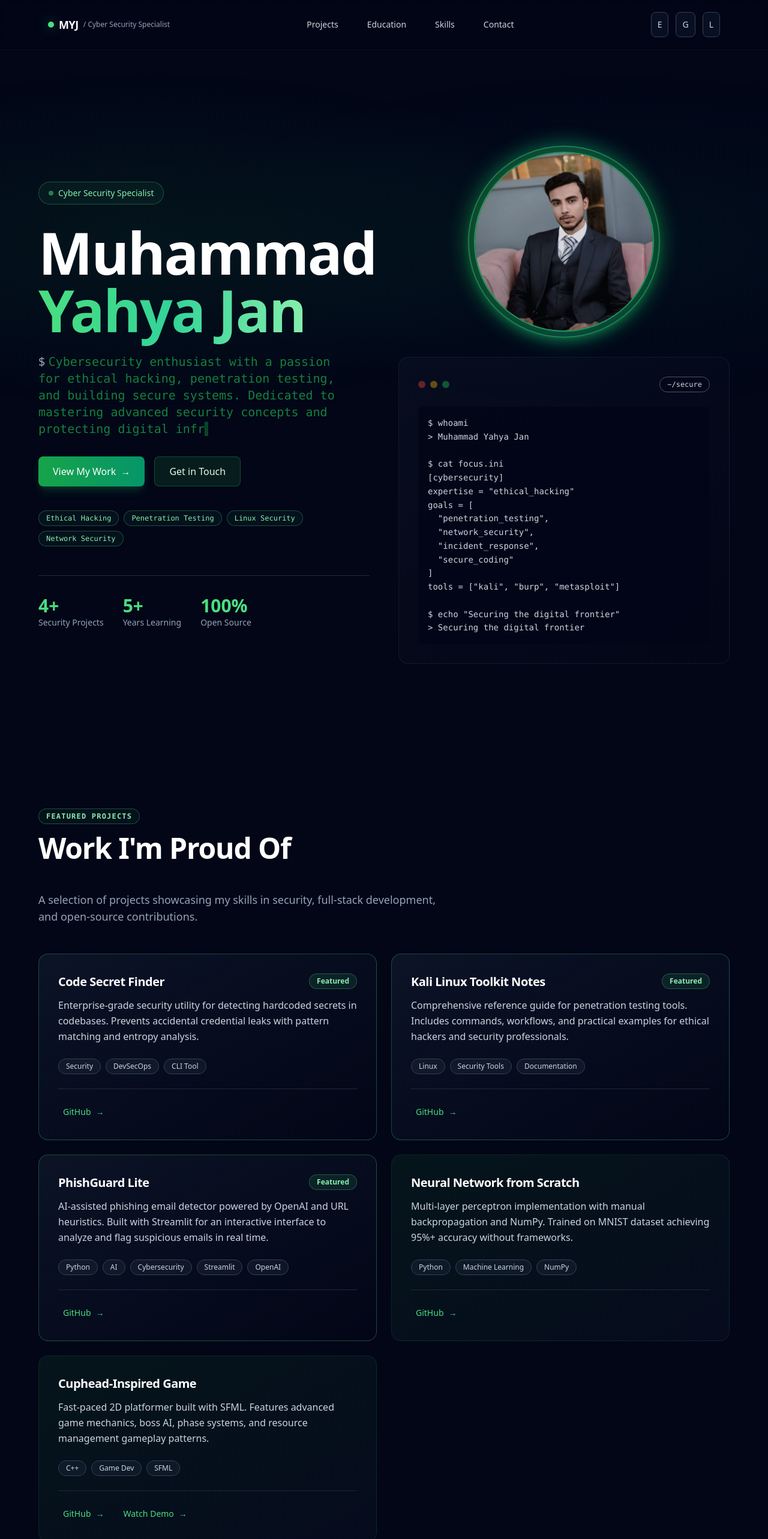
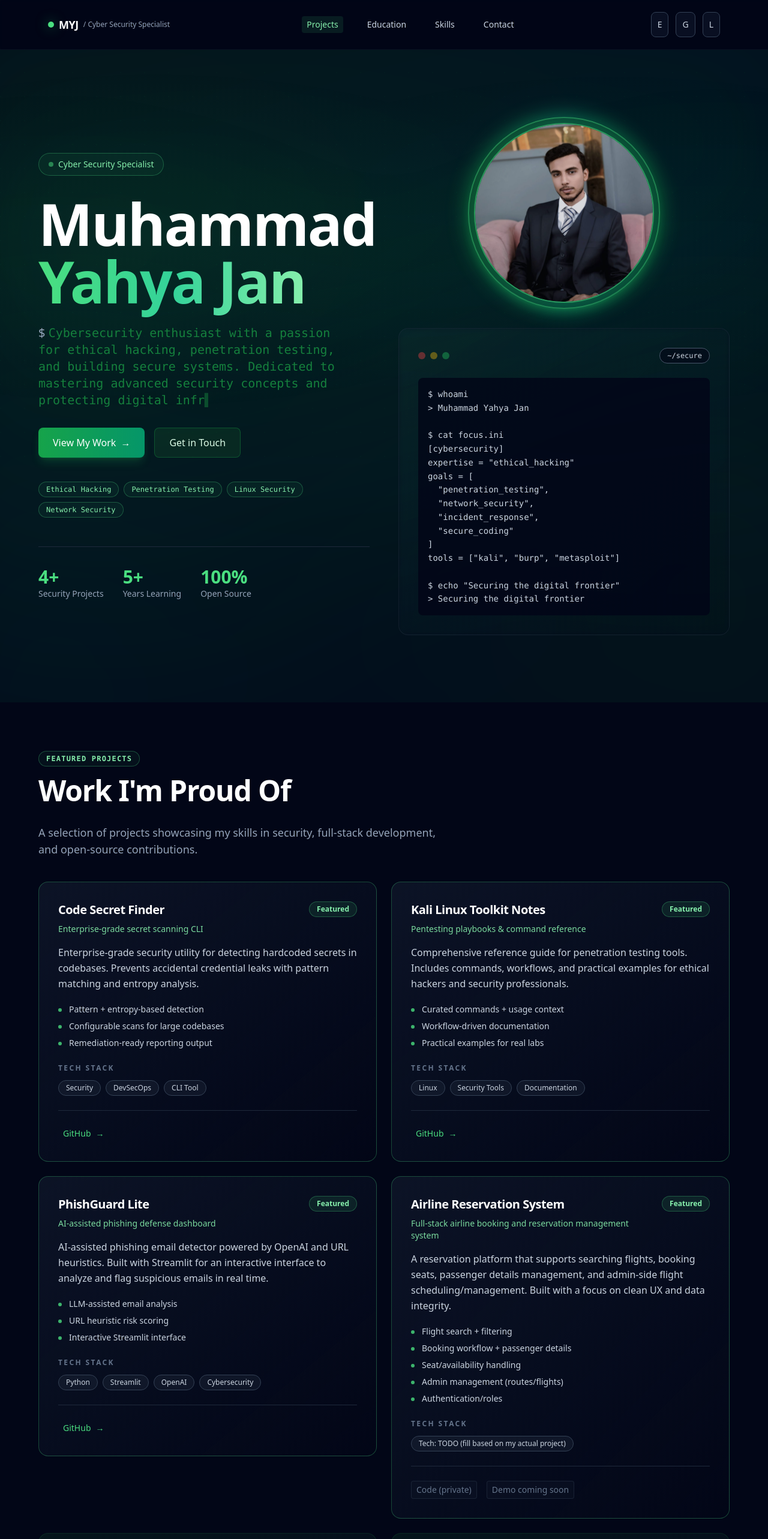
Before and after one commit to MuhammadYahya001/portfolio, a React (Vite) app: page / in a window 1280 px wide. Shown: the top 2566 px of the page at 60% size. Built offline with nearby package versions, Linux system fonts and the light colour scheme.

Commit message:
Add airline project and refine layout/animations
Agent-Logs-Url: https://github.com/MuhammadYahya001/portfolio/sessions/3f139a96-6104-4966-b1e8-0bdfa2a6c426

Co-authored-by: MuhammadYahya001 <187166150+MuhammadYahya001@users.noreply.github.com>

```diff
--- a/src/App.jsx
+++ b/src/App.jsx
@@ -5,6 +5,7 @@ import Education from './components/Education';
 import Skills from './components/Skills';
 import Contact from './components/Contact';
 import Footer from './components/Footer';
+import BackToTop from './components/BackToTop';
 
 export default function App() {
   return (
@@ -18,6 +19,7 @@ export default function App() {
         <Contact />
       </main>
       <Footer />
+      <BackToTop />
     </div>
   );
 }
--- /dev/null
+++ b/src/components/BackToTop.jsx
@@ -0,0 +1,50 @@
+import { useEffect, useState } from "react";
+
+export default function BackToTop() {
+  const [isVisible, setIsVisible] = useState(false);
+  const [reduceMotion, setReduceMotion] = useState(false);
+
+  useEffect(() => {
+    const media = window.matchMedia("(prefers-reduced-motion: reduce)");
+    const updatePreference = () => setReduceMotion(media.matches);
+    updatePreference();
+
+    if (media.addEventListener) {
+      media.addEventListener("change", updatePreference);
+      return () => media.removeEventListener("change", updatePreference);
+    }
+
+    media.addListener(updatePreference);
+    return () => media.removeListener(updatePreference);
+  }, []);
+
+  useEffect(() => {
+    const handleScroll = () => {
+      setIsVisible(window.scrollY > 500);
+    };
+
+    handleScroll();
+    window.addEventListener("scroll", handleScroll, { passive: true });
+    return () => window.removeEventListener("scroll", handleScroll);
+  }, []);
+
+  const handleClick = () => {
+    window.scrollTo({ top: 0, behavior: reduceMotion ? "auto" : "smooth" });
+  };
+
+  return (
+    <button
+      type="button"
+      onClick={handleClick}
+      aria-label="Back to top"
+      className={`fixed bottom-6 right-6 z-50 inline-flex items-center gap-2 rounded-full border border-green-400/30 bg-slate-950/80 px-4 py-2 text-sm font-semibold text-green-300 shadow-lg shadow-green-500/10 backdrop-blur transition-premium focus-ring ${
+        isVisible
+          ? "opacity-100 translate-y-0"
+          : "opacity-0 translate-y-4 pointer-events-none"
+      }`}
+    >
+      <span className="text-lg leading-none">↑</span>
+      Top
+    </button>
+  );
+}
--- a/src/components/Contact.jsx
+++ b/src/components/Contact.jsx
@@ -50,7 +50,7 @@ export default function Contact() {
         Whether you're interested in collaborating on a project, discussing cybersecurity, or just want to say hello—feel free to reach out.
       </p>
 
-      <div className="mt-12 grid gap-6 sm:grid-cols-3">
+      <div className="mt-10 grid gap-6 sm:grid-cols-3">
         {CONTACT_METHODS.map((method) => (
           <a
             key={method.label}
@@ -83,7 +83,7 @@ export default function Contact() {
         ))}
       </div>
 
-      <div className="mt-16 rounded-2xl border border-green-400/20 bg-gradient-to-r from-green-400/5 to-transparent p-8 hover:border-green-400/40 hover:bg-green-400/10 transition-all duration-500">
+      <div className="mt-12 rounded-2xl border border-green-400/20 bg-gradient-to-r from-green-400/5 to-transparent p-8 hover:border-green-400/40 hover:bg-green-400/10 transition-all duration-500">
         <h3 className="text-lg font-bold text-white flex items-center gap-2">
           <span className="relative flex h-3 w-3">
             <span className="animate-ping absolute inline-flex h-full w-full rounded-full bg-green-400 opacity-75"></span>
--- a/src/components/Education.jsx
+++ b/src/components/Education.jsx
@@ -11,7 +11,7 @@ export default function Education() {
       eyebrow="Background"
       title="Education & Growth"
     >
-      <div className="mt-12 grid gap-8 md:grid-cols-2 md:items-center scroll-reveal animate-slide-in-left">
+      <div className="mt-10 grid gap-8 md:grid-cols-2 md:items-center scroll-reveal animate-slide-in-left">
         {/* Image */}
         <div className="relative group overflow-hidden rounded-2xl order-2 md:order-1 hover:scale-105 transition-transform duration-500">
           <div className="absolute -inset-1 bg-gradient-to-r from-green-600 via-emerald-500 to-green-600 rounded-2xl blur-lg opacity-20 group-hover:opacity-40 transition-opacity duration-500" />
--- a/src/components/Hero.jsx
+++ b/src/components/Hero.jsx
@@ -42,9 +42,9 @@ export default function Hero() {
     <section
       ref={ref}
       id="top"
-      className="scroll-reveal relative px-4 py-20 sm:py-32 md:py-40"
+      className="scroll-reveal hero-ambient relative overflow-hidden px-4 py-16 sm:py-24 md:py-28"
     >
-      <div className="mx-auto max-w-6xl">
+      <div className="mx-auto max-w-6xl relative z-10">
         <div className="grid gap-12 md:grid-cols-2 md:items-center">
           {/* Text Content */}
           <div>
--- a/src/components/Navbar.jsx
+++ b/src/components/Navbar.jsx
@@ -9,6 +9,7 @@ const LINKS = [
 
 export default function Navbar() {
   const [isScrolled, setIsScrolled] = useState(false);
+  const [activeSection, setActiveSection] = useState(null);
 
   useEffect(() => {
     const handleScroll = () => {
@@ -17,6 +18,32 @@ export default function Navbar() {
 
     window.addEventListener('scroll', handleScroll, { passive: true });
     return () => window.removeEventListener('scroll', handleScroll);
+  }, []);
+
+  useEffect(() => {
+    const sectionIds = LINKS.map((link) => link.href.replace('#', ''));
+    const sections = sectionIds
+      .map((id) => document.getElementById(id))
+      .filter(Boolean);
+
+    if (!sections.length) return;
+
+    const observer = new IntersectionObserver(
+      (entries) => {
+        entries.forEach((entry) => {
+          if (entry.isIntersecting) {
+            setActiveSection(entry.target.id);
+          }
+        });
+      },
+      {
+        rootMargin: '-30% 0px -55% 0px',
+        threshold: 0.15,
+      }
+    );
+
+    sections.forEach((section) => observer.observe(section));
+    return () => observer.disconnect();
   }, []);
 
   return (
@@ -42,15 +69,22 @@ export default function Navbar() {
         </a>
 
         <nav className="hidden items-center gap-8 md:flex">
-          {LINKS.map((l) => (
+          {LINKS.map((l) => {
+            const isActive = activeSection === l.href.replace('#', '');
+            return (
             <a
               key={l.href}
               href={l.href}
-              className="text-sm font-medium text-slate-300 transition-premium hover:text-green-400 focus-ring rounded py-1 px-2"
+              aria-current={isActive ? 'page' : undefined}
+              className={`text-sm font-medium transition-premium focus-ring rounded py-1 px-2 ${
+                isActive
+                  ? 'text-green-300 bg-green-400/10'
+                  : 'text-slate-300 hover:text-green-400'
+              }`}
             >
               {l.label}
             </a>
-          ))}
+          )})}
         </nav>
 
         <div className="flex items-center gap-3">
@@ -76,15 +110,22 @@ export default function Navbar() {
 
       {/* Mobile menu indicator */}
       <div className="mx-auto flex max-w-6xl gap-3 px-4 pb-3 md:hidden">
-        {LINKS.map((l) => (
+        {LINKS.map((l) => {
+          const isActive = activeSection === l.href.replace('#', '');
+          return (
           <a
             key={l.href}
             href={l.href}
-            className="text-xs font-medium text-slate-400 transition-premium hover:text-green-400 focus-ring rounded px-2 py-1"
+            aria-current={isActive ? 'page' : undefined}
+            className={`text-xs font-medium transition-premium focus-ring rounded px-2 py-1 ${
+              isActive
+                ? 'text-green-300 bg-green-400/10'
+                : 'text-slate-400 hover:text-green-400'
+            }`}
           >
             {l.label}
           </a>
-        ))}
+        )})}
       </div>
     </header>
   );
--- a/src/components/ProjectCard.jsx
+++ b/src/components/ProjectCard.jsx
@@ -1,6 +1,17 @@
 import { useScrollReveal } from "../hooks/useScrollReveal";
 
-export default function ProjectCard({ title, desc, tags, repoUrl, liveUrl, featured }) {
+export default function ProjectCard({
+  title,
+  tagline,
+  desc,
+  highlights,
+  tech,
+  repoUrl,
+  liveUrl,
+  repoLabel,
+  liveLabel,
+  featured,
+}) {
   const ref = useScrollReveal();
 
   return (
@@ -17,9 +28,16 @@ export default function ProjectCard({ title, desc, tags, repoUrl, liveUrl, featu
 
       <div className="relative p-6 md:p-8">
         <div className="flex items-start justify-between gap-4">
+          <div>
             <h3 className="text-xl font-bold tracking-tight text-white">
               {title}
             </h3>
+            {tagline && (
+              <p className="mt-2 text-sm font-medium text-green-300/90">
+                {tagline}
+              </p>
+            )}
+          </div>
           {featured && (
             <span className="whitespace-nowrap rounded-full border border-green-400/30 bg-green-400/10 px-3 py-1 text-xs font-semibold text-green-300">
               Featured
@@ -27,12 +45,28 @@ export default function ProjectCard({ title, desc, tags, repoUrl, liveUrl, featu
           )}
         </div>
 
-        <p className="mt-3 text-base leading-relaxed text-slate-300">
+        <p className="mt-4 text-base leading-relaxed text-slate-300">
           {desc}
         </p>
 
-        <div className="mt-6 flex flex-wrap gap-2">
-          {tags?.map((t) => (
+        {highlights?.length ? (
+          <ul className="mt-5 space-y-2 text-sm text-slate-300">
+            {highlights.map((item) => (
+              <li key={item} className="flex gap-3">
+                <span className="mt-2 h-1.5 w-1.5 rounded-full bg-green-400/80" />
+                <span>{item}</span>
+              </li>
+            ))}
+          </ul>
+        ) : null}
+
+        {tech?.length ? (
+          <div className="mt-6">
+            <p className="text-xs font-semibold uppercase tracking-[0.2em] text-slate-500">
+              Tech stack
+            </p>
+            <div className="mt-3 flex flex-wrap gap-2">
+              {tech.map((t) => (
                 <span
                   key={t}
                   className="rounded-full border border-slate-700 bg-slate-800/40 px-3 py-1 text-xs font-medium text-slate-300 transition-premium group-hover:border-green-400/40 group-hover:bg-green-400/5 group-hover:text-green-300"
@@ -41,6 +75,8 @@ export default function ProjectCard({ title, desc, tags, repoUrl, liveUrl, featu
                 </span>
               ))}
             </div>
+          </div>
+        ) : null}
 
         <div className="mt-6 flex flex-wrap gap-4 border-t border-slate-800 pt-6">
           {repoUrl && (
@@ -54,6 +90,14 @@ export default function ProjectCard({ title, desc, tags, repoUrl, liveUrl, featu
               <span className="transition-premium group-hover:translate-x-1">→</span>
             </a>
           )}
+          {!repoUrl && repoLabel && (
+            <span
+              aria-disabled="true"
+              className="inline-flex items-center gap-2 rounded px-2 py-1 text-sm font-medium text-slate-500 border border-slate-800/80 bg-slate-900/40"
+            >
+              {repoLabel}
+            </span>
+          )}
 
           {liveUrl && (
             <a
@@ -66,6 +110,14 @@ export default function ProjectCard({ title, desc, tags, repoUrl, liveUrl, featu
               <span className="transition-premium group-hover:translate-x-1">→</span>
             </a>
           )}
+          {!liveUrl && liveLabel && (
+            <span
+              aria-disabled="true"
+              className="inline-flex items-center gap-2 rounded px-2 py-1 text-sm font-medium text-slate-500 border border-slate-800/80 bg-slate-900/40"
+            >
+              {liveLabel}
+            </span>
+          )}
         </div>
       </div>
     </article>
--- a/src/components/Projects.jsx
+++ b/src/components/Projects.jsx
@@ -5,40 +5,87 @@ import { useScrollReveal } from "../hooks/useScrollReveal";
 const PROJECTS = [
   {
     title: "Code Secret Finder",
+    tagline: "Enterprise-grade secret scanning CLI",
     desc:
       "Enterprise-grade security utility for detecting hardcoded secrets in codebases. Prevents accidental credential leaks with pattern matching and entropy analysis.",
-    tags: ["Security", "DevSecOps", "CLI Tool"],
+    highlights: [
+      "Pattern + entropy-based detection",
+      "Configurable scans for large codebases",
+      "Remediation-ready reporting output",
+    ],
+    tech: ["Security", "DevSecOps", "CLI Tool"],
     repoUrl: "https://github.com/MuhammadYahya001/code-secret-finder",
     featured: true,
   },
   {
     title: "Kali Linux Toolkit Notes",
+    tagline: "Pentesting playbooks & command reference",
     desc:
       "Comprehensive reference guide for penetration testing tools. Includes commands, workflows, and practical examples for ethical hackers and security professionals.",
-    tags: ["Linux", "Security Tools", "Documentation"],
+    highlights: [
+      "Curated commands + usage context",
+      "Workflow-driven documentation",
+      "Practical examples for real labs",
+    ],
+    tech: ["Linux", "Security Tools", "Documentation"],
     repoUrl: "https://github.com/MuhammadYahya001/kali-linux-toolkit-notes",
     featured: true,
   },
   {
     title: "PhishGuard Lite",
+    tagline: "AI-assisted phishing defense dashboard",
     desc:
       "AI-assisted phishing email detector powered by OpenAI and URL heuristics. Built with Streamlit for an interactive interface to analyze and flag suspicious emails in real time.",
-    tags: ["Python", "AI", "Cybersecurity", "Streamlit", "OpenAI"],
+    highlights: [
+      "LLM-assisted email analysis",
+      "URL heuristic risk scoring",
+      "Interactive Streamlit interface",
+    ],
+    tech: ["Python", "Streamlit", "OpenAI", "Cybersecurity"],
     repoUrl: "https://github.com/MuhammadYahya001/phishguard-lite",
     featured: true,
   },
   {
+    title: "Airline Reservation System",
+    tagline: "Full-stack airline booking and reservation management system",
+    desc:
+      "A reservation platform that supports searching flights, booking seats, passenger details management, and admin-side flight scheduling/management. Built with a focus on clean UX and data integrity.",
+    highlights: [
+      "Flight search + filtering",
+      "Booking workflow + passenger details",
+      "Seat/availability handling",
+      "Admin management (routes/flights)",
+      "Authentication/roles",
+    ],
+    tech: ["Tech: TODO (fill based on my actual project)"],
+    repoLabel: "Code (private)",
+    liveLabel: "Demo coming soon",
+    featured: true,
+  },
+  {
     title: "Neural Network from Scratch",
+    tagline: "Backpropagation built from first principles",
     desc:
       "Multi-layer perceptron implementation with manual backpropagation and NumPy. Trained on MNIST dataset achieving 95%+ accuracy without frameworks.",
-    tags: ["Python", "Machine Learning", "NumPy"],
+    highlights: [
+      "Manual forward + backprop",
+      "MNIST training pipeline",
+      "Framework-free implementation",
+    ],
+    tech: ["Python", "Machine Learning", "NumPy"],
     repoUrl: "https://github.com/MuhammadYahya001/mvc-mlp-24i-2030",
   },
   {
     title: "Cuphead-Inspired Game",
+    tagline: "Boss-driven 2D action platformer",
     desc:
       "Fast-paced 2D platformer built with SFML. Features advanced game mechanics, boss AI, phase systems, and resource management gameplay patterns.",
-    tags: ["C++", "Game Dev", "SFML"],
+    highlights: [
+      "Multi-phase boss AI systems",
+      "Physics + resource management loops",
+      "Custom SFML rendering pipeline",
+    ],
+    tech: ["C++", "Game Dev", "SFML"],
     repoUrl: "https://github.com/MuhammadYahya001/Cuphead-Game",
     liveUrl: "https://youtu.be/N7H8UPZk85w",
   },
@@ -58,7 +105,7 @@ export default function Projects() {
         A selection of projects showcasing my skills in security, full-stack development, and open-source contributions.
       </p>
 
-      <div className="mt-12 grid gap-6 sm:grid-cols-2">
+      <div className="mt-10 grid gap-6 sm:grid-cols-2">
         {PROJECTS.map((p, index) => (
           <div key={p.title} style={{ animationDelay: `${index * 150}ms` }} className="scroll-reveal">
             <ProjectCard {...p} featured={p.featured} />
@@ -66,7 +113,7 @@ export default function Projects() {
         ))}
       </div>
 
-      <div className="mt-12 rounded-2xl border border-slate-800 bg-gradient-to-r from-slate-900/40 to-transparent p-8">
+      <div className="mt-10 rounded-2xl border border-slate-800 bg-gradient-to-r from-slate-900/40 to-transparent p-8">
         <p className="text-sm text-slate-400">
           <span className="font-semibold text-green-400">Interested in more?</span>{' '}
           Check out my{' '}
--- a/src/components/Section.jsx
+++ b/src/components/Section.jsx
@@ -1,4 +1,3 @@
-import { useScrollReveal } from "../hooks/useScrollReveal";
 import { forwardRef } from "react";
 
 const Section = forwardRef(({ id, eyebrow, title, children }, ref) => {
@@ -6,10 +5,10 @@ const Section = forwardRef(({ id, eyebrow, title, children }, ref) => {
     <section
       ref={ref}
       id={id}
-      className="scroll-mt-32 scroll-reveal px-4 py-12 sm:py-20"
+      className="scroll-mt-32 scroll-reveal px-4 py-10 sm:py-16 lg:py-20"
     >
       <div className="mx-auto max-w-6xl">
-        <div className="mb-12">
+        <div className="mb-8">
           {eyebrow && (
             <p className="inline-block rounded-full border border-green-400/30 bg-green-400/5 px-3 py-1 font-mono text-xs font-semibold uppercase tracking-widest text-green-300">
               {eyebrow}
--- a/src/index.css
+++ b/src/index.css
@@ -32,15 +32,27 @@ body {
   }
 }
 
+@keyframes hero-float {
+  0%,
+  100% {
+    transform: translate3d(0, 0, 0) scale(1);
+  }
+  50% {
+    transform: translate3d(0, 6%, 0) scale(1.03);
+  }
+}
+
 /* Scroll Reveal Animations */
 @keyframes scroll-reveal {
   from {
     opacity: 0;
-    transform: translateY(20px);
+    transform: translateY(24px);
+    filter: blur(6px);
   }
   to {
     opacity: 1;
     transform: translateY(0);
+    filter: blur(0);
   }
 }
 
@@ -48,10 +60,12 @@ body {
   from {
     opacity: 0;
     transform: translateY(40px);
+    filter: blur(6px);
   }
   to {
     opacity: 1;
     transform: translateY(0);
+    filter: blur(0);
   }
 }
 
@@ -59,10 +73,12 @@ body {
   from {
     opacity: 0;
     transform: translateX(-40px);
+    filter: blur(6px);
   }
   to {
     opacity: 1;
     transform: translateX(0);
+    filter: blur(0);
   }
 }
 
@@ -70,10 +86,12 @@ body {
   from {
     opacity: 0;
     transform: translateX(40px);
+    filter: blur(6px);
   }
   to {
     opacity: 1;
     transform: translateX(0);
+    filter: blur(0);
   }
 }
 
@@ -81,6 +99,7 @@ body {
   0% {
     opacity: 0;
     transform: scale(0.8) translateY(20px);
+    filter: blur(6px);
   }
   50% {
     opacity: 1;
@@ -88,6 +107,7 @@ body {
   100% {
     opacity: 1;
     transform: scale(1) translateY(0);
+    filter: blur(0);
   }
 }
 
@@ -95,10 +115,12 @@ body {
   from {
     opacity: 0;
     transform: translateY(60px);
+    filter: blur(6px);
   }
   to {
     opacity: 1;
     transform: translateY(0);
+    filter: blur(0);
   }
 }
 
@@ -107,7 +129,8 @@ body {
   .animate-slide-in-left,
   .animate-float-in {
     opacity: 0;
-    transform: translateY(20px);
+    transform: translateY(24px);
+    filter: blur(6px);
   }
 
   .animate-slide-in-left {
@@ -120,7 +143,7 @@ body {
 
   /* Reveal self */
   .scroll-reveal-visible {
-    animation: scroll-reveal 0.6s ease-out forwards;
+    animation: scroll-reveal 0.7s cubic-bezier(0.16, 1, 0.3, 1) forwards;
     animation-delay: inherit;
   }
 
@@ -141,6 +164,33 @@ body {
   .scroll-reveal-visible .scroll-reveal[style*="animation-delay"] {
     animation-fill-mode: forwards;
   }
+}
+
+.hero-ambient {
+  isolation: isolate;
+}
+
+.hero-ambient::before,
+.hero-ambient::after {
+  content: '';
+  position: absolute;
+  inset: -20% -10%;
+  z-index: 0;
+  opacity: 0.55;
+  pointer-events: none;
+  filter: blur(80px);
+}
+
+.hero-ambient::before {
+  background: radial-gradient(circle at 20% 30%, rgba(34, 197, 94, 0.25), transparent 55%),
+    radial-gradient(circle at 80% 20%, rgba(16, 185, 129, 0.2), transparent 50%);
+  animation: hero-float 18s ease-in-out infinite;
+}
+
+.hero-ambient::after {
+  background: radial-gradient(circle at 15% 80%, rgba(15, 118, 110, 0.18), transparent 55%),
+    radial-gradient(circle at 85% 70%, rgba(34, 197, 94, 0.15), transparent 50%);
+  animation: hero-float 22s ease-in-out infinite reverse;
 }
 
 /* Smooth hover transitions */
@@ -246,9 +296,15 @@ section {
     scroll-behavior: auto !important;
   }
 
+  .hero-ambient::before,
+  .hero-ambient::after {
+    animation: none !important;
+  }
+
   .scroll-reveal {
     opacity: 1 !important;
     transform: none !important;
+    filter: none !important;
   }
 }
 
```
Also changed, not shown: src/components/Skills.jsx (+7 -7 lines), src/components/TypeWriter.jsx (+26 -2 lines), 1 other file (tests, documents, lock files or other folders). Lines whose indentation alone changed are shown as unchanged.
